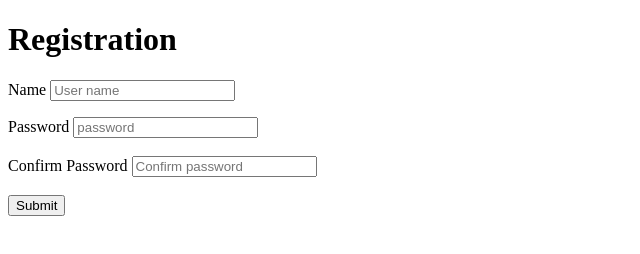
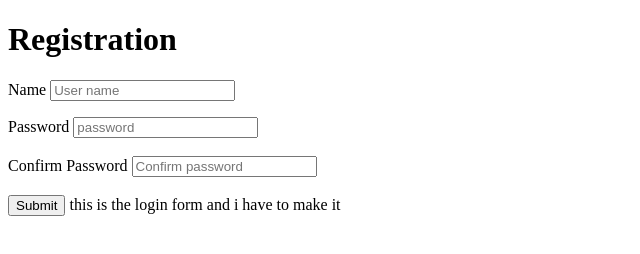
Before and after one commit to vivekthapa22/js_training, a plain HTML site: page index.html in a window 1280 px wide. Shown: the whole page, without its empty margins (0-640 px from the left). Drawn offline with Linux system fonts and the light colour scheme.

Commit message:
litle change

```diff
--- a/index.html
+++ b/index.html
@@ -28,6 +28,7 @@
 
 
     <button type="submit" onclick="checkpassword()">Submit</button>
+    this is the login form and i have to make it
 </form>
 </body>
 </html>
```
